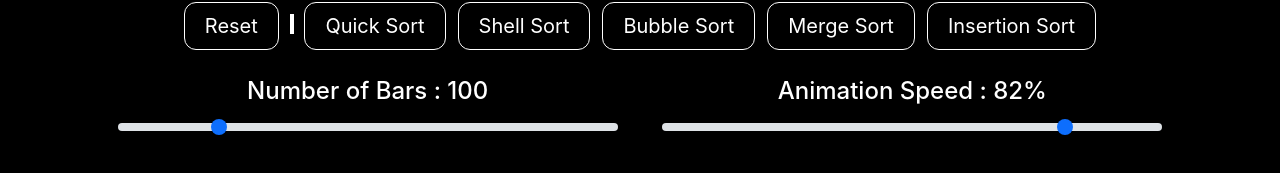
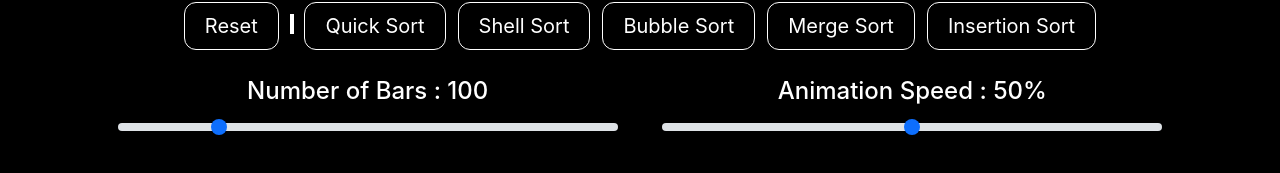
Before and after one commit to anish-kondepudi/AlgorithmVisualizer, a React (Create React App) app in the folder algorithm_visualizer/: page /sorting in a window 1280 px wide. Shown: the part 545-718 px from the top of the page. Built offline with nearby package versions, Linux system fonts and the light colour scheme.

Commit message:
delay based off numberofbars

```diff
--- a/algorithm_visualizer/src/pages/SortingPage.js
+++ b/algorithm_visualizer/src/pages/SortingPage.js
@@ -10,10 +10,9 @@ const HEIGHT = 50;
 export const SortingPage = () => {
 
   const [prevTimeout, setPrevTimeout] = useState(0);
-
   const [timeComplexity, setTimeComplexity] = useState();
   const [numberOfBars, setNumberOfBars] = useState(100);
-  const [delay, setDelay] = useState(10);
+  const [speed, setSpeed] = useState(50);
 
   useEffect(() => {
     resetArray();
@@ -66,8 +65,9 @@ export const SortingPage = () => {
     setTimeComplexity(null);
 
     const array = randomArray();
+    setArr(array);
 
-    const arrayBars = [...document.getElementsByClassName('bar')]; // This is grabbing only the old bars
+    const arrayBars = [...document.getElementsByClassName('bar')];
 
     arrayBars.forEach((bar, index) => {
       const offsetDelay = 750 * index / numberOfBars;
@@ -85,11 +85,13 @@ export const SortingPage = () => {
       });
     });
 
-    setArr(array);
+
 
   }
 
   const animate = (animations) => {
+    const delay = 1000/numberOfBars * 3 * Math.pow(1/3,speed/50)
+
     clearAllTimeouts();
 
     const arrayBars = Array.from(document.getElementsByClassName('bar'));
@@ -213,13 +215,13 @@ export const SortingPage = () => {
           }} type="range" step="1" min="5" max="500" defaultValue={numberOfBars} className="form-range numberOfBars slider"></input>
         </div>
         <div className="slider-container">
-          <h4> Animation Speed : {Math.round((51-delay)/50 * 100)}% </h4>
+          <h4> Animation Speed : {speed}%</h4>
           <input onMouseDown={() => {
             clearAllTimeouts();
             resetColors();
           }} onChange={(e) => {
-            setDelay(51 - e.target.value);
-          }} type="range" step="1" min="1" max="50" defaultValue={51-delay} className="form-range speed slider"></input>
+            setSpeed(e.target.value);
+          }} type="range" step="1" min="0" max="100" defaultValue={speed} className="form-range speed slider"></input>
         </div>
       </div>
 
```
